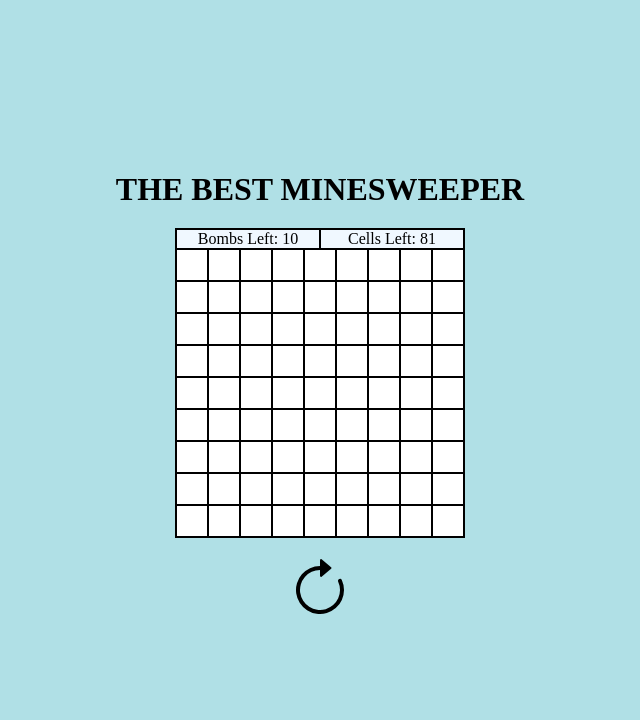
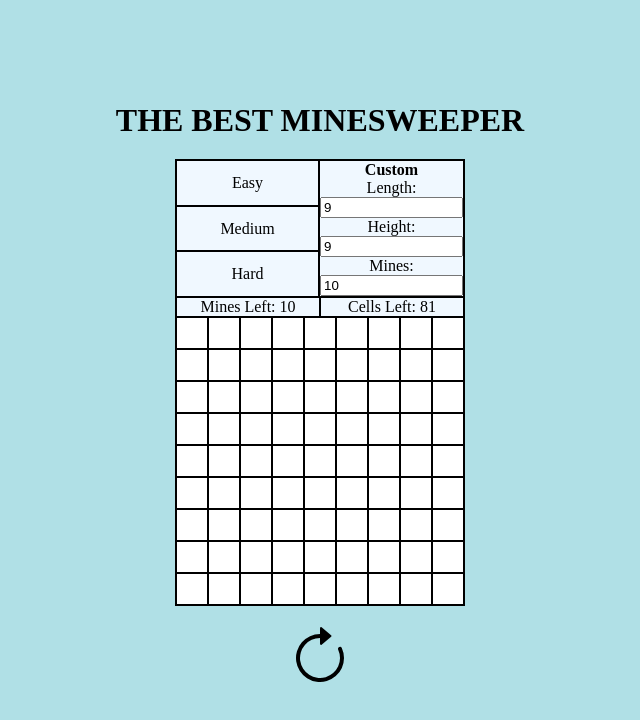
Before and after one commit to AChardonnet/ProjetDevWeb, a plain HTML site: page index.html in a window 1280 px wide. Shown: the whole page, without its empty margins (320-960 px from the left). Drawn offline with Linux system fonts and the light colour scheme.

Commit message:
added different game modes

```diff
--- a/index.html
+++ b/index.html
@@ -11,6 +11,24 @@
 				<h1>THE BEST MINESWEEPER</h1>
 			</div>
 			<div class="gameBody">
+				<div class="gameOptions">
+                    <div class="gameOptionsPresets">
+                    <div id="easyBtn" onclick="presetEasy()">Easy</div>
+                    <div id="mediumBtn" onclick="presetMedium()">Medium</div>
+                    <div id="hardBtn" onclick="presetHard()">Hard</div>
+                    </div>
+					<div class="gameOptionsCustom">
+						<h4>Custom</h4>
+						<label for="lengthInput">Length:</label>
+						<input type="number" id="lengthInput" name="length" min="2" max="50" value="10">
+
+						<label for="heightInput">Height:</label>
+						<input type="number" id="heightInput" name="height" min="2" max="50" value="10">
+
+						<label for="minesInput">Mines:</label>
+						<input type="number" id="minesInput" name="mines" min="2" max="250" value="10">
+					</div>
+				</div>
 				<div class="gameDisplays">
 					<div id="bombsLeft"></div>
 					<div id="cellsLeft"></div>
--- a/script.js
+++ b/script.js
@@ -3,10 +3,60 @@ let sizeY = 9;
 let numberBombs = 10;
 let bombsLeft = numberBombs;
 let cellsHidden = sizeX * sizeY;
+let maxBombs = sizeX * sizeY - 1;
 
 const gameBoard = document.getElementById("gameBoard");
 const bombsLeftBox = document.getElementById("bombsLeft");
 const cellsLeftBox = document.getElementById("cellsLeft");
+
+const lengthInput = document.getElementById('lengthInput');
+const heightInput = document.getElementById('heightInput');
+const minesInput = document.getElementById('minesInput');
+
+lengthInput.addEventListener('input', updateLength);
+heightInput.addEventListener('input', updateHeight);
+minesInput.addEventListener('input', updateMines);
+
+lengthInput.value = sizeX;
+heightInput.value = sizeY;
+minesInput.value = numberBombs;
+
+function updateLength() {
+    sizeX = parseInt(lengthInput.value, 10) || 0;
+    if (sizeX < 2) {
+        sizeX = 2;
+    }
+    maxBombs = sizeX * sizeY - 1;
+    if (numberBombs > maxBombs) {
+        numberBombs = maxBombs;
+        minesInput.value = maxBombs;
+    }
+    initializeGame()
+}
+function updateHeight() {
+    sizeY = parseInt(heightInput.value, 10) || 0;
+    if (sizeY < 2) {
+        sizeY = 2;
+    }
+    maxBombs = sizeX * sizeY - 1;
+    if (numberBombs > maxBombs) {
+        numberBombs = maxBombs;
+        minesInput.value = maxBombs;
+    }
+    initializeGame()
+}
+function updateMines() {
+    numberBombs = parseInt(minesInput.value, 10) || 0;
+    if (numberBombs < 0) {
+        numberBombs = 0;
+    }
+    maxBombs = sizeX * sizeY - 1;
+    if (numberBombs > maxBombs) {
+        numberBombs = maxBombs;
+        minesInput.value = maxBombs;
+    }
+    initializeGame()
+}
 
 function newGame(numberBombs, sizeX, sizeY) {
     board = newBoard(sizeX, sizeY)
@@ -142,7 +192,7 @@ function flagCell(board, x, y, sizeX, sizeY) {
 function renderBoard(board, sizeX, sizeY) {
     console.log("rendering board")
     gameBoard.innerHTML = ""
-    bombsLeftBox.innerHTML = "Bombs Left: " + bombsLeft
+    bombsLeftBox.innerHTML = "Mines Left: " + bombsLeft
     cellsLeftBox.innerHTML = "Cells Left: " + cellsHidden
 
     for (let i = 0; i < sizeY; i++) {
@@ -215,9 +265,6 @@ function revealCell(board, x, y, sizeX, sizeY) {
 }
 
 function initializeGame() {
-    sizeX = 9;
-    sizeY = 9;
-    numberBombs = 10;
     bombsLeft = numberBombs;
     cellsHidden = sizeX * sizeY;
 
@@ -225,4 +272,40 @@ function initializeGame() {
     renderBoard(board, sizeX, sizeY)
 }
 
+function presetEasy() {
+    numberBombs = 10;
+    sizeX = 9;
+    sizeY = 9;
+
+    lengthInput.value = 9;
+    heightInput.value = 9;
+    minesInput.value = 10;
+
+    initializeGame();
+}
+
+function presetMedium() {
+    numberBombs = 40;
+    sizeX = 16;
+    sizeY = 16;
+
+    lengthInput.value = 16;
+    heightInput.value = 16;
+    minesInput.value = 40;
+
+    initializeGame();
+}
+
+function presetHard() {
+    numberBombs = 99;
+    sizeX = 30;
+    sizeY = 16;
+
+    lengthInput.value = 30;
+    heightInput.value = 16;
+    minesInput.value = 99;
+
+    initializeGame();
+}
+
 initializeGame()
--- a/style.css
+++ b/style.css
@@ -22,6 +22,42 @@ body {
 
 .gameBody {
     border: 1px solid black;
+}
+
+.gameOptions {
+    background-color: aliceblue;
+    display: flex;
+    flex-direction: row;
+}
+
+.gameOptionsPresets {
+    display: flex;
+    flex: 1;
+    flex-direction: column;
+    border: 0px solid black;
+}
+
+.gameOptionsPresets>div {
+    background-color: aliceblue;
+    border: 1px solid black;
+    display: flex;
+    align-items: center;
+    justify-content: center;
+    text-align: center;
+    flex: 1;
+    cursor: pointer;
+}
+
+.gameOptionsCustom {
+    border: 1px solid black;
+    flex: 1;
+    text-align: center;
+    display: flex;
+    flex-direction: column;
+}
+
+.gameOptionsCustom>h4 {
+    margin: 0px;
 }
 
 .gameDisplays {
```
